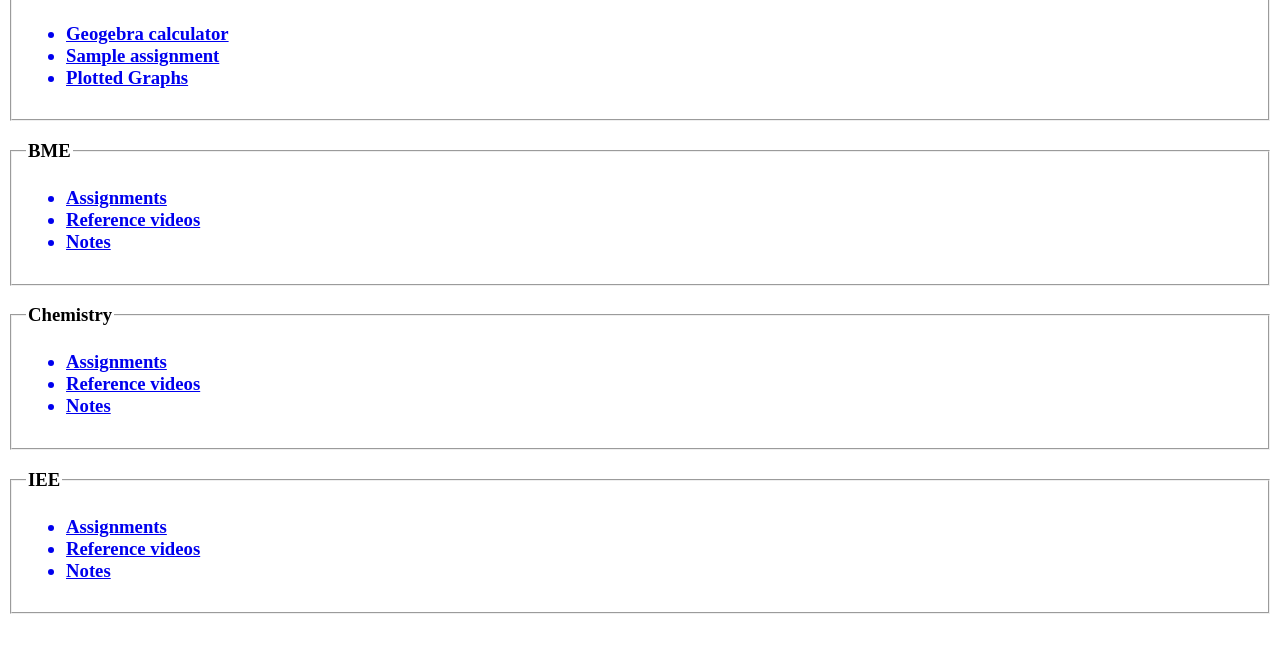
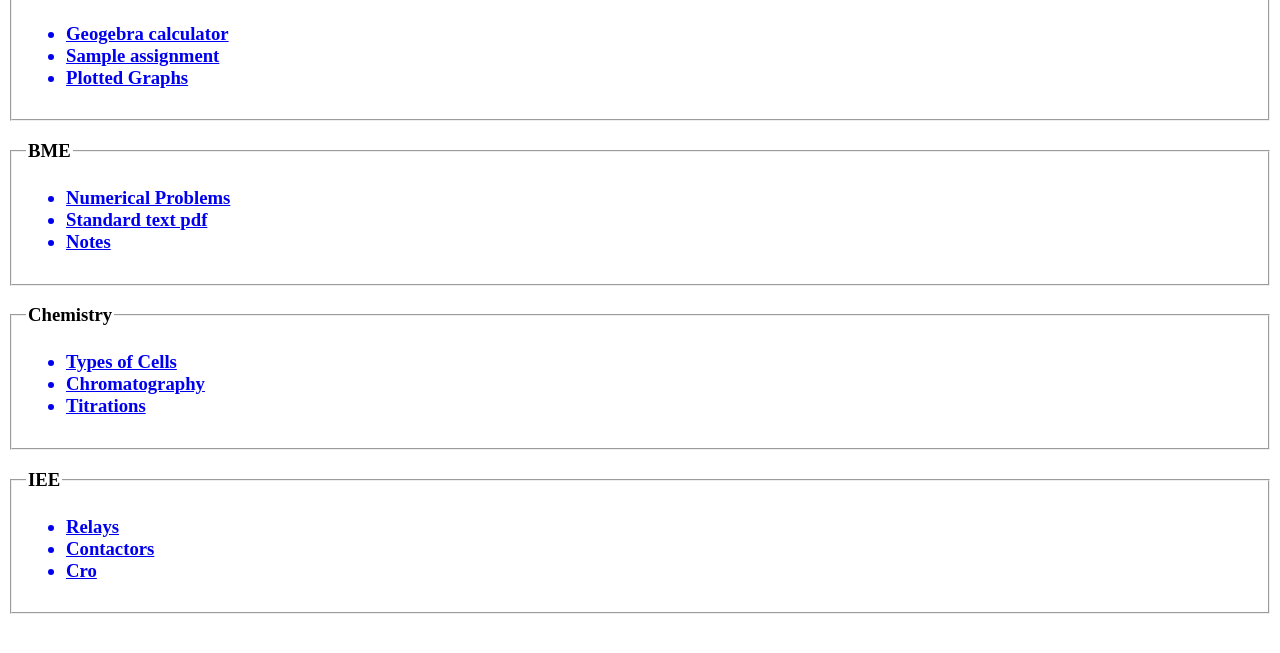
Before and after one commit to MeenakshiShankar/assgn10.github.io, a plain HTML site: page index.html in a window 1280 px wide. Shown: the part 91-744 px from the top of the page. Drawn offline with Linux system fonts and the light colour scheme.

Commit message:
Update index.html

```diff
--- a/index.html
+++ b/index.html
@@ -34,10 +34,10 @@
 
           <div >
     <ul>
-            <a class="hover"  href="https://www.ktustudents.in/p/question-papers.html"><li>Assignments</li></a>
+            <a class="hover"  href="https://www.ktustudents.in/p/question-papers.html"><li>Numerical Problems</li></a>
 
           <a class="hover"  href="https://www.youtube.com/channel/UC4QiaesXBS4YRGrzd305Mpw/playlists?disable_polymer=true">
-          <li>Reference videos
+          <li>Standard text pdf
             </li></a>
             <a class="hover"  href="https://github.com/MeenakshiShankar"><li>Notes
                 </li></a>
@@ -53,12 +53,12 @@
 
           <div >
     <ul>
-            <a class="hover"  href="https://www.ktustudents.in/p/question-papers.html"><li >Assignments</li></a>
+            <a class="hover"  href="https://www.ktustudents.in/p/question-papers.html"><li >Types of Cells</li></a>
 
           <a class="hover"  href="https://www.youtube.com/channel/UC4QiaesXBS4YRGrzd305Mpw/playlists?disable_polymer=true">
-          <li >Reference videos
+          <li >Chromatography
             </li></a>
-            <a class="hover"  href="https://github.com/MeenakshiShankar"><li class=>Notes
+            <a class="hover"  href="https://github.com/MeenakshiShankar"><li class=>Titrations
                 </li></a>
              </ul>
       </div>
@@ -75,12 +75,12 @@
 
           <div >
     <ul>
-            <a class="hover"  href="https://www.ktustudents.in/p/question-papers.html"><li >Assignments</li></a>
+            <a class="hover"  href="https://www.ktustudents.in/p/question-papers.html"><li >Relays</li></a>
 
           <a class="hover"  href="https://www.youtube.com/channel/UC4QiaesXBS4YRGrzd305Mpw/playlists?disable_polymer=true">
-          <li >Reference videos
+          <li >Contactors
             </li></a>
-            <a class="hover"  href="https://github.com/MeenakshiShankar"><li>Notes
+            <a class="hover"  href="https://github.com/MeenakshiShankar"><li>Cro
                 </li></a>
              </ul>
       </div>
```
